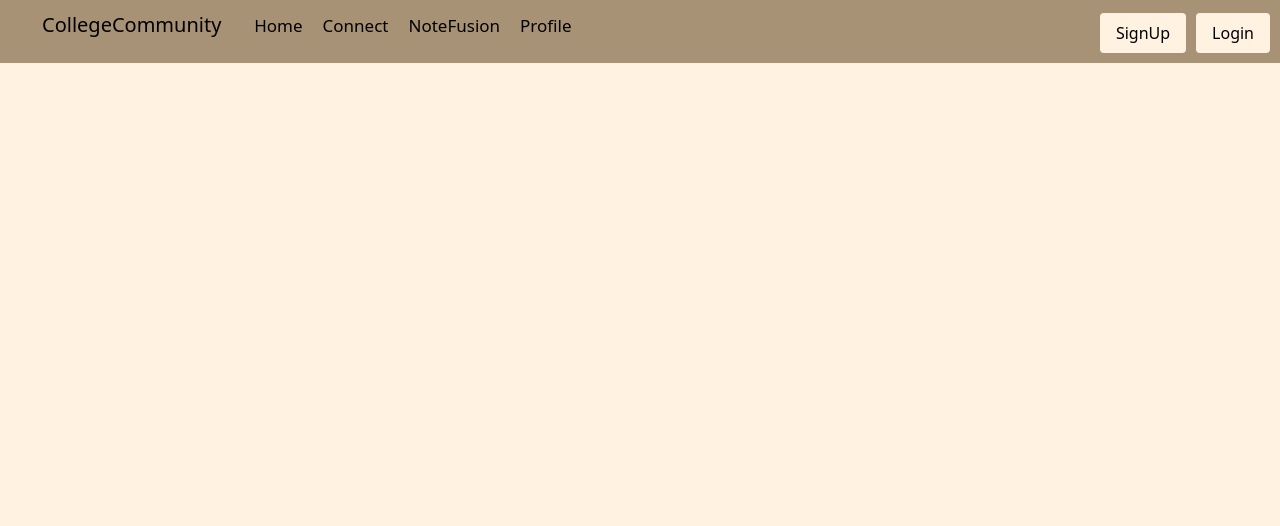
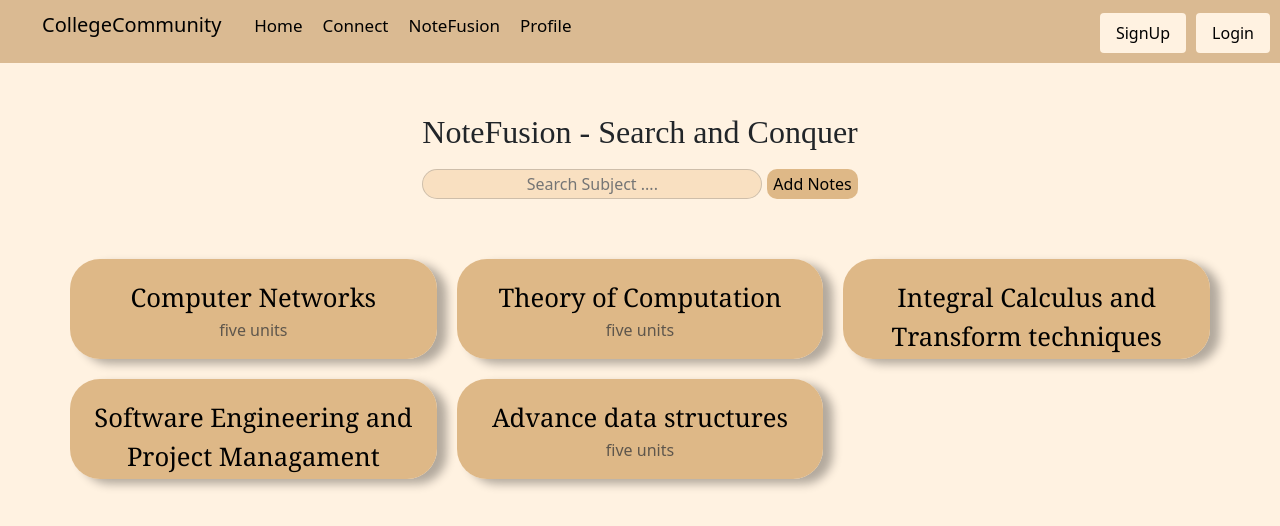
Before and after one commit to akshaypatra/CommunityV0.3-frontend, a React (Create React App) app: page /note_fusion in a window 1280 px wide. Shown: the top 526 px of the page. Built offline with nearby package versions, Linux system fonts and the light colour scheme.

Commit message:
completed the frontend of note fusion page .

```diff
--- a/src/App.css
+++ b/src/App.css
@@ -6,7 +6,7 @@
   align-items: center;
   padding: 10px;
   padding-bottom:7px;
-  background-color: rgb(167,146,118);
+  background-color: rgba(213, 177, 131, 0.88);
 }
 
 .nav-header{
@@ -48,6 +48,7 @@ a{
   border-radius:4px;
   margin-left:10px;
   padding: 0.5rem 1rem;
+  height: 40px;
 
 }
 button:hover{
@@ -60,6 +61,7 @@ button:hover{
   .menu-toggle {
       display: none;
   }
+
 }
 
 /* Responsive Navbar CSS for phones */
@@ -67,7 +69,7 @@ button:hover{
   .Navbar {
       flex-direction: column;
       align-items: flex-start;
-      padding: 10px 5px;
+      padding: 5px 5px;
   }
 
   .Navbar-list {
@@ -94,6 +96,7 @@ button:hover{
 
   .menu-toggle {
       display: block;
+      align-items: center;
       cursor: pointer;
       color: black;
       font-size: 20px;
@@ -102,6 +105,9 @@ button:hover{
       padding: 10px;
       width: 100%;
       text-align: left;
+  }
+  .menu-toggle svg{
+    margin-top: 0;
   }
 }
 
@@ -319,3 +325,122 @@ html{
 
   }
 }
+
+/* 7. Note Fusion */
+
+.note-fusion{
+  padding: 50px;
+  background-color:rgb(255,242,225) ;
+  text-align: center;
+}
+
+/* 7.1 Note Fusion Search component */
+
+.notes-search-header{
+  text-align: center;
+   font-family: cursive;
+}
+#note-search-bar{
+  border-radius: 30px;
+  width:340px;
+  height: 30px;
+  background-color: rgba(234, 182, 114, 0.282);
+  margin-top: 10px;
+  border: 1px solid rgba(128, 128, 128, 0.354);
+}
+
+#note-search-bar::placeholder{
+  text-align: center;
+}
+
+
+/* 7.2 search results */
+
+.note-serach-results{
+  list-style: none;
+
+  margin-top: 40px;
+
+}
+
+.notes-list{
+  display: grid;
+  list-style: none;
+  grid-template-columns: repeat(3, 1fr); /* 3 columns of equal width */
+  gap: 20px; /* Space between the grid items */
+  padding: 20px;
+}
+
+
+.notes-item {
+  flex: 1 1 calc(33.333% - 20px); /* Each item takes up 1/3 of the container's width */
+  background-color: #f4f4f4;
+  padding: 20px;
+  height: 100px;
+  text-align: center;
+  border: 1px solid #ddd;
+  border-radius: 5px;
+  box-sizing: border-box; /* Include padding and border in the width calculation */
+  overflow: scroll;
+  border-radius: 30px;
+  background-color: burlywood;
+  box-shadow: 10px 5px 10px rgba(0, 0, 0, 0.3);
+  border: 0px;
+}
+
+.notes-item:hover{
+  background-color: rgba(222, 184, 135, 0.701);
+}
+
+.notes-title{
+  font-family: Cambria, Cochin, Georgia, Times, 'Times New Roman', serif;
+  font-size: 160%;
+}
+.notes-description{
+  color: rgba(61, 60, 60, 0.794);
+}
+
+.add-notes{
+  border: 0px;
+  background-color: burlywood;
+  border-radius: 10px;
+  height: 30px;
+  margin-left:5px;
+}
+.add-notes:hover{
+  background-color: rgba(222, 184, 135, 0.421);
+}
+
+@media (max-width: 642px) {
+  .notes-list{
+    display: flex;
+    list-style: none;
+    flex-direction: column;
+    gap: 20px; /* Space between the grid items */
+    padding: 5px;
+  }
+
+
+  .notes-item {
+    flex: 1 1 calc(33.333% - 20px); /* Each item takes up 1/3 of the container's width */
+    background-color: #f4f4f4;
+    padding: 20px;
+    height: 100px;
+    text-align: center;
+    border: 1px solid #ddd;
+    border-radius: 5px;
+    box-sizing: border-box; /* Include padding and border in the width calculation */
+    overflow: scroll;
+    border-radius: 30px;
+    background-color: burlywood;
+    box-shadow: 10px 5px 10px rgba(0, 0, 0, 0.3);
+    border: 0px;
+  }
+
+  #note-search-bar{
+    width:340px;
+    margin-bottom: 20px;
+
+  }
+
+}
--- a/src/App.js
+++ b/src/App.js
@@ -7,6 +7,7 @@ import Signup from './pages/Signup';
 import LoginPage from './pages/LoginPage';
 import ProfilePage from './pages/ProfilePage';
 import EditProfilePage from './pages/EditProfilePage';
+import NoteFusion from './pages/NoteFusion';
 import Alert from './components/Alert';
 import { useState } from 'react';
 
@@ -36,6 +37,7 @@ function App() {
             <Route  path="/signup" element={<Signup showAlert={showAlert}/>}  />
             <Route  path="/login" element={<LoginPage showAlert={showAlert}/>} />
             <Route  path="/profile" element={<ProfilePage showAlert={showAlert} />} />
+            <Route  path="/note_fusion" element={<NoteFusion showAlert={showAlert} />} />
             <Route  path="/profile/edit_profile" element={<EditProfilePage showAlert={showAlert}/>}  />
         </Routes>
 
--- a/src/components/NavBar.js
+++ b/src/components/NavBar.js
@@ -24,7 +24,7 @@ export default function NavBar(props) {
             <li className='nav-header'>CollegeCommunity</li>
             <li><Link to='/'>Home</Link></li>
             <li><Link to='/connect'>Connect</Link></li>
-            <li><Link to='/notefusion'>NoteFusion</Link></li>
+            <li><Link to='/note_fusion'>NoteFusion</Link></li>
             <li><Link to='/profile'>Profile</Link></li>
 
         </ul>
--- /dev/null
+++ b/src/pages/NoteFusion.js
@@ -0,0 +1,121 @@
+import React from 'react'
+import { useState,useEffect } from 'react';
+
+export default function NoteFusion() {
+
+  const [material, setMaterial] = useState([]);
+  const [searchTerm, setSearchTerm] = useState("");
+  const [filteredData, setFilteredData] = useState([]);
+
+
+  useEffect(() => {
+    const fetchAnnouncements = async () => {
+      try {
+        const jsonData = [
+          {
+            id: "1",
+            Subject: "Computer Networks",
+            description: "five units",
+            Link: "https://drive.google.com/drive/folders/1AeC1Y7mj_yh0Ui77kF-PNEOl6jZgNA_g",
+          },
+          {
+            id: "2",
+            Subject: "Theory of Computation",
+            description: "five units",
+            Link: "https://drive.google.com/drive/folders/1D4ib4-ZINOeWVuPyTbpDtbAHRcN0Ym8Y",
+          },
+          {
+            id: "3",
+            Subject: "Integral Calculus and Transform techniques",
+            description: "five units",
+            Link: "https://drive.google.com/drive/folders/1ShGTtoxCzIggqf8P-pVJRdOlVpJ_okuA",
+          },
+          {
+            id: "4",
+            Subject: "Software  Engineering and Project Managament",
+            description: "five units",
+            Link: "https://drive.google.com/drive/folders/15p8Xc_zhjlKFcx1nfBZsOn7qOkbdeeRb",
+          },
+          {
+            id: "5",
+            Subject: "Advance data structures",
+            description: "five units",
+            Link: "https://drive.google.com/drive/folders/1i0VIdJInykUtirqwEsy7SY4W3xoaCmmD",
+          },
+        ];
+        //console.log(jsonData);
+        setMaterial(jsonData);
+        setFilteredData(jsonData);
+      } catch (error) {
+        console.error("Error fetching data:", error);
+      }
+    };
+
+    fetchAnnouncements();
+  }, []);
+
+  //to search items
+
+  const handleSearch = (event) => {
+    const term = event.target.value.toLowerCase();
+    setSearchTerm(term);
+
+    const filteredResults = material.filter((item) =>
+      Object.values(item).some(
+        (value) =>
+          typeof value === "string" && value.toLowerCase().includes(term)
+      )
+    );
+
+    setFilteredData(filteredResults);
+  };
+
+  return (
+
+    <div className='note-fusion'>
+        <section className='notes-search-component'>
+            <h2 className='notes-search-header'>
+                NoteFusion - Search and Conquer
+            </h2>
+            <div className='search-bar-button'>
+            <input type='text' id='note-search-bar' placeholder='Search Subject ....'  value={searchTerm}
+          onChange={handleSearch}></input>
+            <button className='add-notes'>Add Notes</button>
+            </div>
+
+        </section>
+
+        <section className='note-serach-results'>
+
+
+            {material ? (
+              <ul className="notes-list">
+                {filteredData.map((item) => (
+                  <li key={item.id}>
+                    <div class="notes-item">
+                      <a
+                        href={item.Link}
+                        target="_blank"
+                        rel="noreferrer"
+                        class="ag-courses-item_link"
+                      >
+
+                        <div class="notes-title">{item.Subject}</div>
+
+                        <div class="notes-description">
+                          {item.description}
+                        </div>
+                      </a>
+                    </div>
+                  </li>
+                ))}
+              </ul>
+            ) : (
+              <p>Loading data...</p>
+            )}
+
+        </section>
+    </div>
+
+  )
+}
```
Also changed, not shown: src/pages/ProfilePage.js (line endings or trailing spaces).
